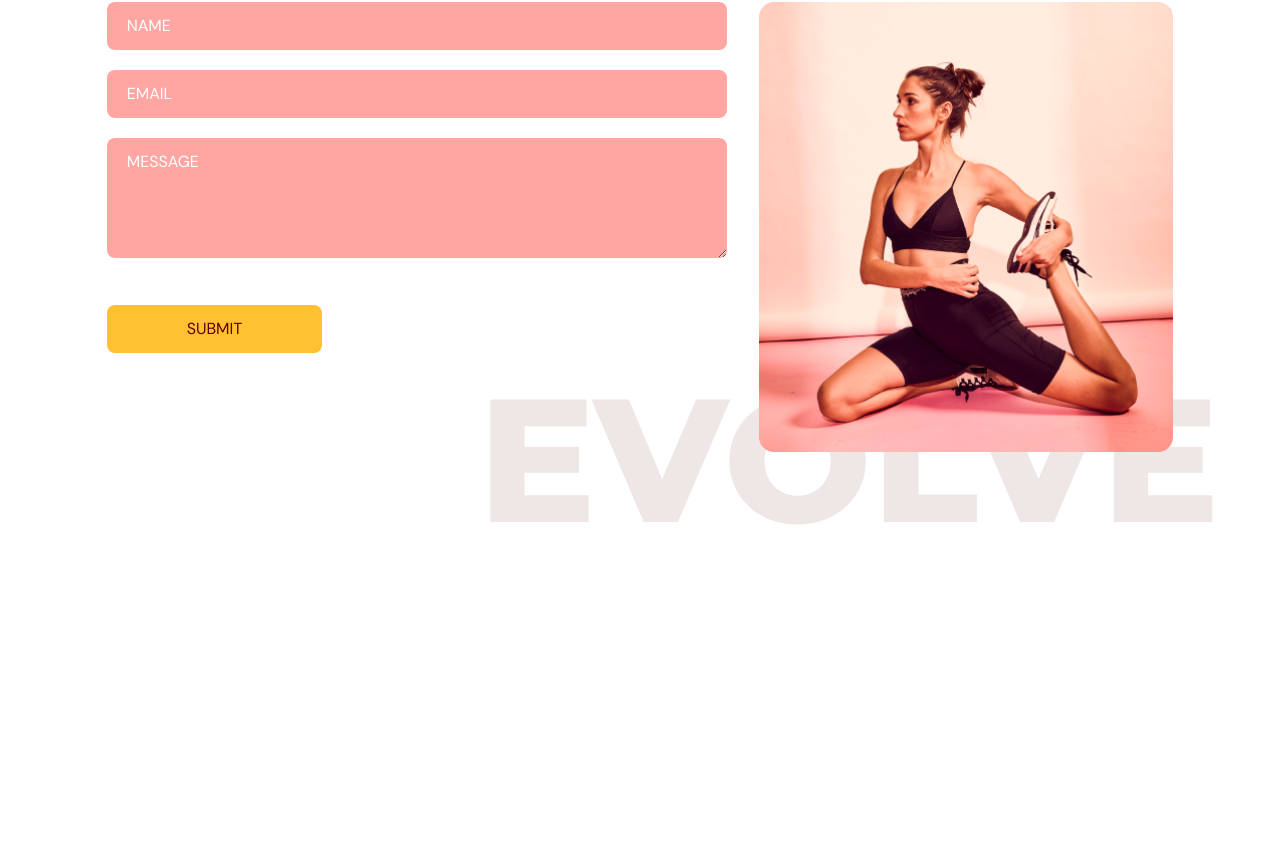
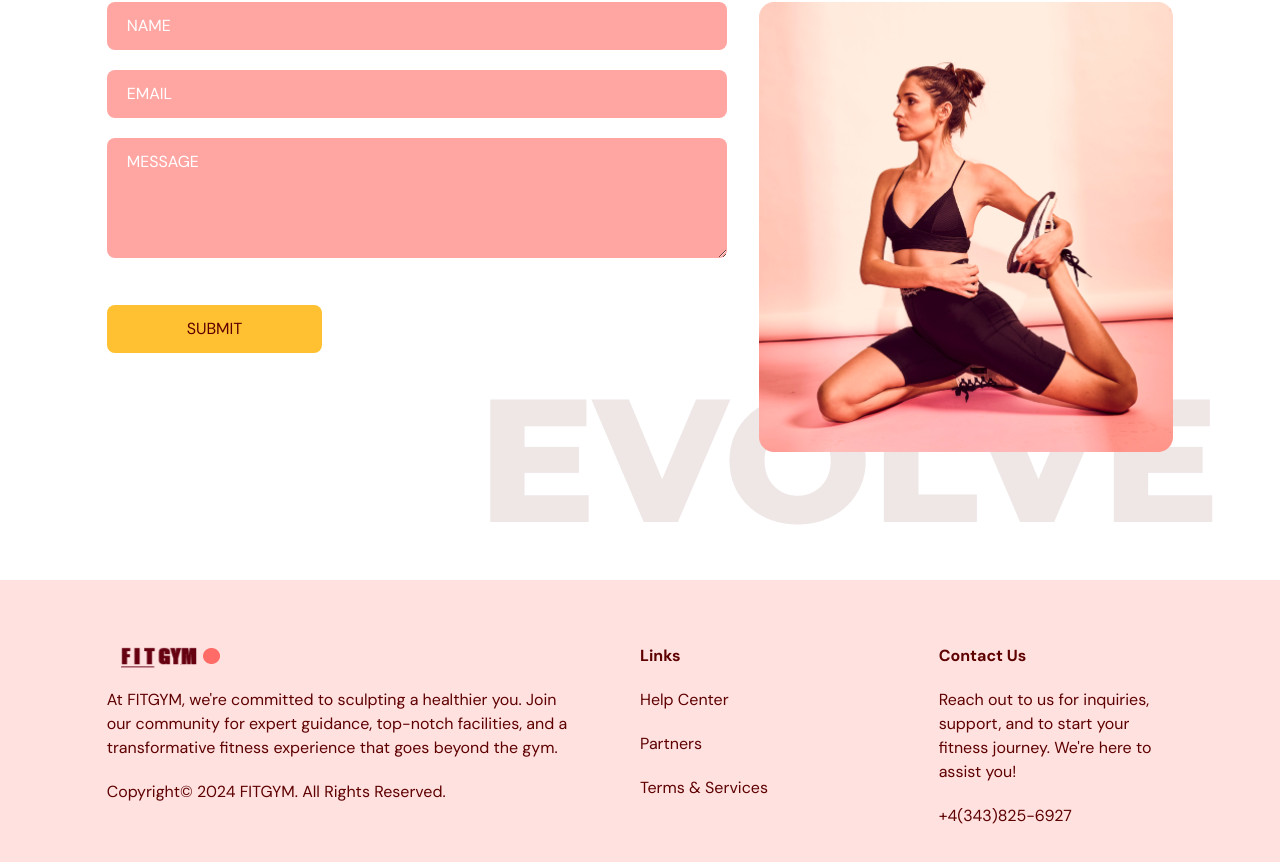
Before and after one commit to 7iliama1/fitgym, a React (Vite) app: page / in a window 1280 px wide. Shown: the part 3420-4282 px from the top of the page. Before the commit the page ends 4000 px from the top, so only its background shows below. Built offline with nearby package versions, Linux system fonts and the light colour scheme.

Commit message:
Footer page

```diff
--- a/src/App.tsx
+++ b/src/App.tsx
@@ -3,6 +3,7 @@ import Home from "@/scenes/home";
 import OurClasses from "@/scenes/ourClasses";
 import Benefits from "@/scenes/benefits";
 import ContactUs from "@/scenes/contactUs";
+import Footer from "@/scenes/footer";
 import { useEffect, useState } from "react";
 import { SelectedPage } from "@/shared/types";
 
@@ -35,6 +36,7 @@ function App() {
       <Benefits setSelectedPage={setSelectedPage} />
       <OurClasses setSelectedPage={setSelectedPage} />
       <ContactUs setSelectedPage={setSelectedPage} />
+      <Footer />
     </div>
   );
 }
--- /dev/null
+++ b/src/scenes/footer/index.tsx
@@ -0,0 +1,56 @@
+import Logo from "@/assets/Logo.png";
+import { useState } from "react";
+
+type Link = 'Help Center' | 'Partners' | 'Terms & Services';
+
+const Footer: React.FC = () => {
+  const [hoveredLink, setHoveredLink] = useState<Link | null>(null);
+
+  const handleLinkHover = (link: Link) => {
+    setHoveredLink(link);
+  };
+
+  const handleLinkLeave = () => {
+    setHoveredLink(null);
+  };
+
+  const linkStyles = (link: Link) => (hoveredLink === link ? "cursor-pointer text-primary-500" : "cursor-pointer");
+
+  const links: Link[] = ['Help Center', 'Partners', 'Terms & Services'];
+
+  return (
+    <footer className="bg-primary-100 py-16">
+      <div className="justify-content mx-auto w-5/6 gap-16 md:flex">
+        <div className="mt-16 basis-1/2 md:mt-0">
+          <img alt="logo" src={Logo} />
+          <p className="my-5">
+            At FITGYM, we're committed to sculpting a healthier you.
+            Join our community for expert guidance, top-notch facilities,
+            and a transformative fitness experience that goes beyond the gym.
+          </p>
+          <p>Copyright© 2024 FITGYM. All Rights Reserved.</p>
+        </div>
+        <div className="mt-16 basis-1/4 md:mt-0">
+          <h4 className="font-bold">Links</h4>
+          {links.map((link) => (
+            <p
+              key={link}
+              className={`my-5 ${linkStyles(link)}`}
+              onClick={() => handleLinkHover(link)}
+              onMouseLeave={handleLinkLeave}
+            >
+              {link}
+            </p>
+          ))}
+        </div>
+        <div className="mt-16 basis-1/4 md:mt-0">
+          <h4 className="font-bold">Contact Us</h4>
+          <p className="my-5">Reach out to us for inquiries, support, and to start your fitness journey. We're here to assist you!</p>
+          <p>+4(343)825-6927</p>
+        </div>
+      </div>
+    </footer>
+  );
+};
+
+export default Footer;
```
